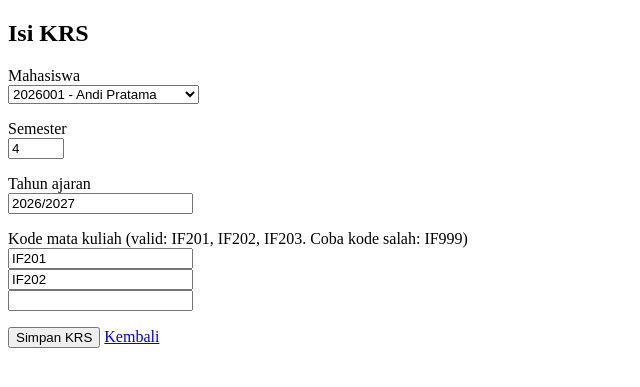
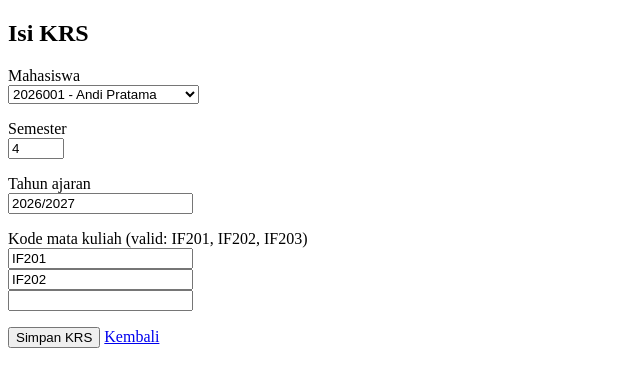
Before and after one commit to azzahra241/crud-mahasiswa, a PHP site: page /krs-create.php in a window 1280 px wide. Shown: the top 387 px of the page, without its empty margins (0-640 px from the left). Run offline with PHP 8.4, Linux system fonts and the light colour scheme; data comes from the database, SQL or seed files in the repository.

Commit message:
revisi code

```diff
--- a/krs-create.php
+++ b/krs-create.php
@@ -36,7 +36,7 @@ $mhs = $pdo->query(
     <p><label>Tahun ajaran<br>
         <input name="tahun_ajaran" value="2026/2027" placeholder="2026/2027"></label></p>
 
-    <p>Kode mata kuliah (valid: IF201, IF202, IF203. Coba kode salah: IF999)<br>
+    <p>Kode mata kuliah (valid: IF201, IF202, IF203)<br>
         <input name="kode_mk[]" value="IF201"><br>
         <input name="kode_mk[]" value="IF202"><br>
         <input name="kode_mk[]" value=""></p>
```
